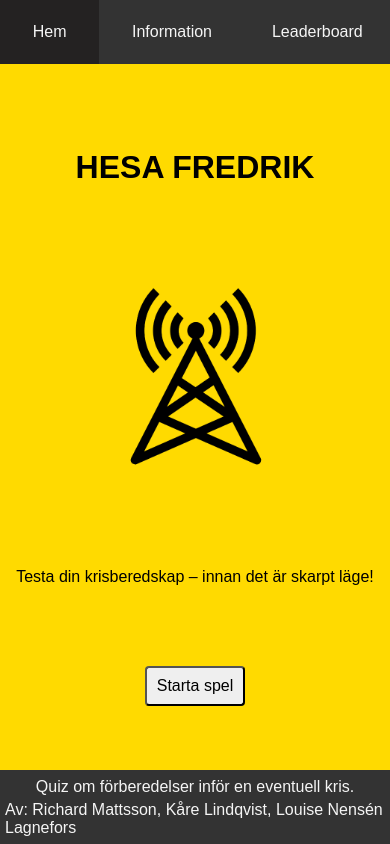
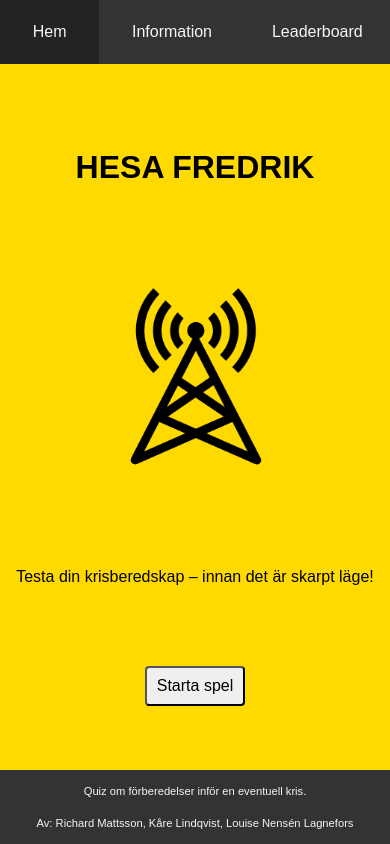
Before and after one commit to richardMattsson/hesa-fredrik, a Vue app: page / in a window 390 px wide. Built offline with nearby package versions, Linux system fonts and the light colour scheme.

Commit message:
add media query for footer text on smaller screens.

```diff
--- a/src/components/FooterComp.vue
+++ b/src/components/FooterComp.vue
@@ -11,7 +11,7 @@
     </section> -->
   </footer>
 </template>
-<style>
+<style scoped>
 #container-footer {
   background-color: #333;
   color: whitesmoke;
@@ -26,4 +26,9 @@
 .info-text {
   margin: 0;
 }
+@media (max-width: 480px) {
+  .info-text {
+    font-size: 0.7rem;
+  }
+}
 </style>
```
